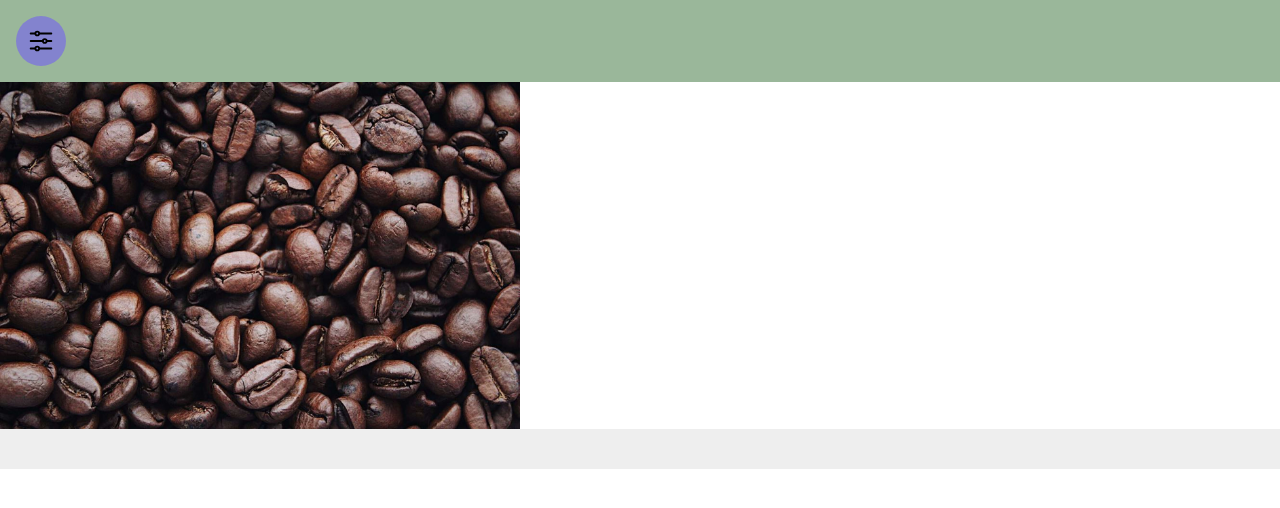
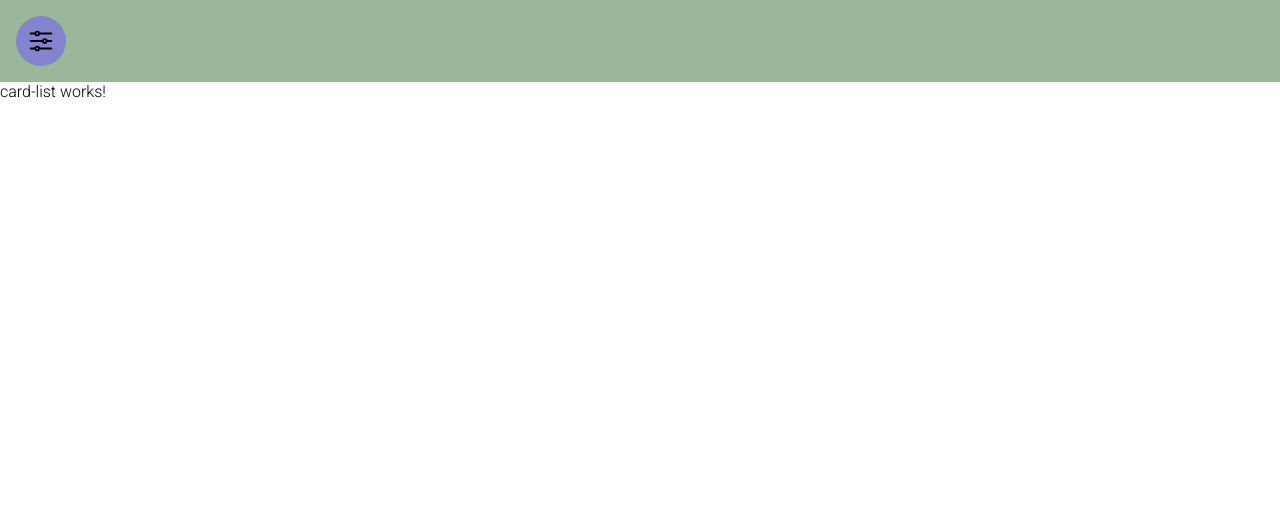
Before and after one commit to jepepper06/Angular-cofee-app, an Angular app: page / in a window 1280 px wide. Shown: the top 508 px of the page. Built offline with nearby package versions, Linux system fonts and the light colour scheme.

Commit message:
Error Fixed: card-list was not added to path automatically

```diff
--- a/src/app/app.component.html
+++ b/src/app/app.component.html
@@ -1,2 +1,2 @@
 <app-header></app-header>
-<app-card></app-card>
+<app-card-list></app-card-list>
--- a/src/app/app.module.ts
+++ b/src/app/app.module.ts
@@ -5,12 +5,14 @@ import { AppRoutingModule } from './app-routing.module';
 import { AppComponent } from './app.component';
 import { HeaderComponent } from './components/header/header.component';
 import { CardComponent } from './components/card/card.component';
+import { CardListComponent } from './components/card-list/card-list.component';
 
 @NgModule({
   declarations: [
     AppComponent,
     HeaderComponent,
-    CardComponent
+    CardComponent,
+    CardListComponent
   ],
   imports: [
     BrowserModule,
--- a/src/app/components/card-list/card-list.component.ts
+++ b/src/app/components/card-list/card-list.component.ts
@@ -1,4 +1,5 @@
 import { Component, OnInit } from '@angular/core';
+import { ICard } from 'src/app/models/Card.model';
 
 @Component({
   selector: 'app-card-list',
@@ -9,6 +10,9 @@ export class CardListComponent implements OnInit {
 
   constructor() { }
 
+  cardsContent: ICard[] = [
+
+  ];
   ngOnInit(): void {
   }
 
```
